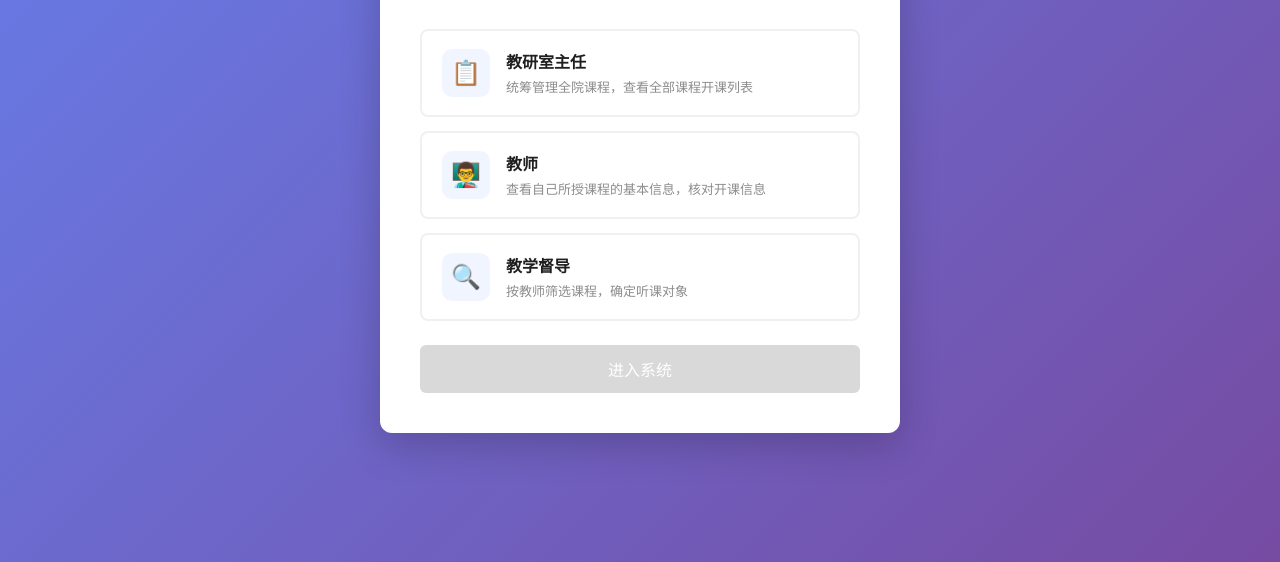
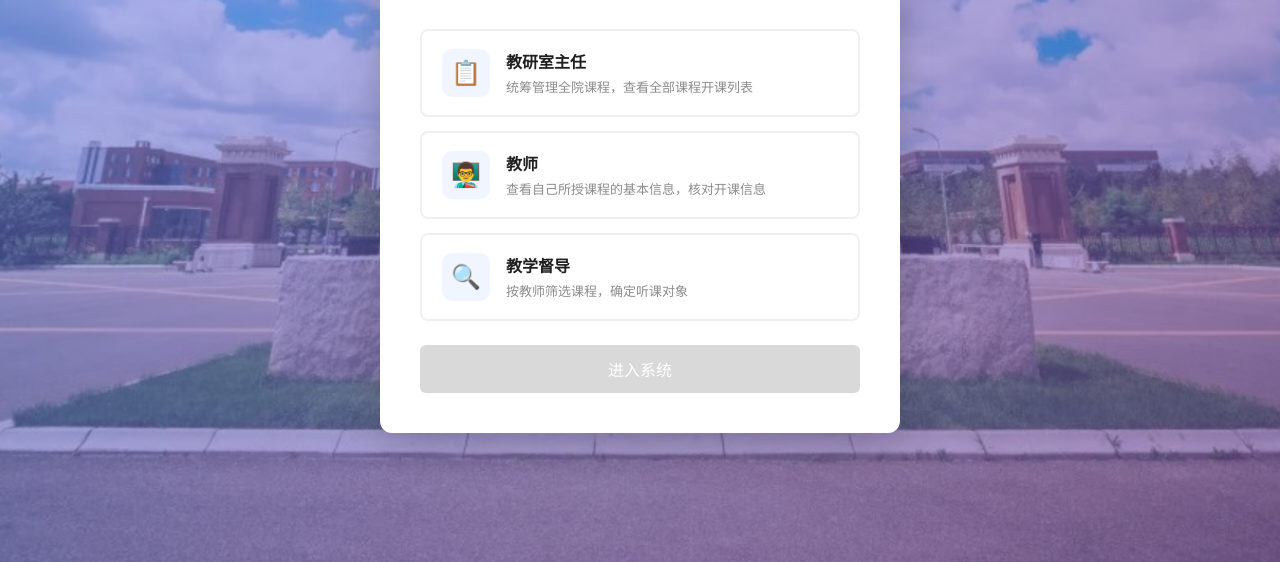
Before and after one commit to Moira121/teaching-resource-system, a website: page public/index.html in a window 1280 px wide. Shown: the part 238-800 px from the top of the page. Drawn offline with Linux system fonts and the light colour scheme.

Commit message:
style: 登录页背景更换为东北大学校门照片，叠加半透明渐变保证卡片可读性
Co-Authored-By: Claude Sonnet 4.6 noreply@anthropic.com

```diff
--- a/public/css/style.css
+++ b/public/css/style.css
@@ -298,7 +298,9 @@ body {
   display: flex;
   align-items: center;
   justify-content: center;
-  background: linear-gradient(135deg, #667eea 0%, #764ba2 100%);
+  background:
+    linear-gradient(135deg, rgba(102, 126, 234, 0.55) 0%, rgba(118, 75, 162, 0.55) 100%),
+    url('/images/login-bg.png') center/cover no-repeat;
   padding: 20px;
 }
 
```
Also changed, not shown: public/images/login-bg.png (added).
